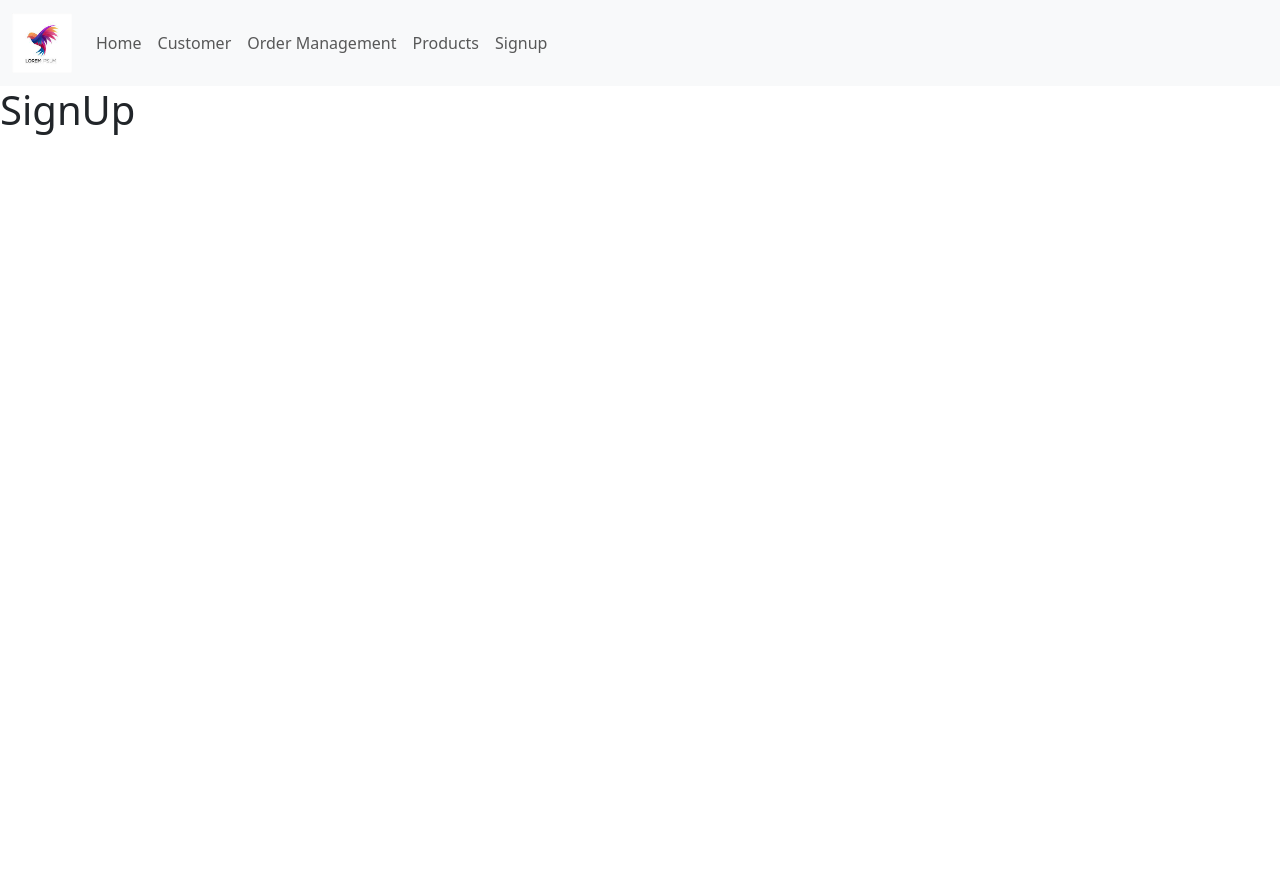
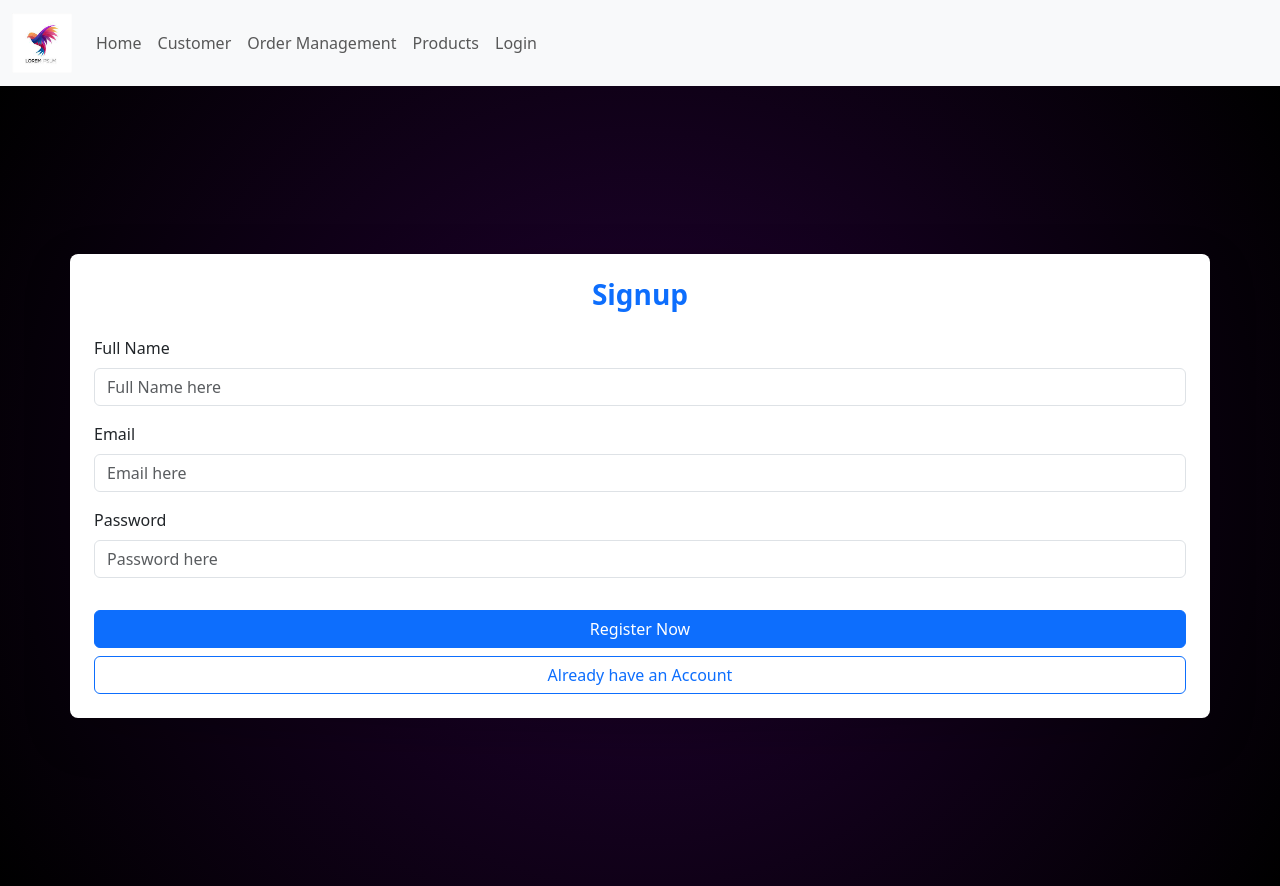
Before and after one commit to Faslanrizni/react-pos-front, a React (Vite) app: page /signup in a window 1280 px wide. Before the commit the page ends 800 px from the top, so only its background shows below. Built offline with nearby package versions, Linux system fonts and the light colour scheme.

Commit message:
login signup done

```diff
--- a/src/App.tsx
+++ b/src/App.tsx
@@ -6,6 +6,7 @@ import Customer from "./components/Customer.tsx";
 import Product from "./components/Product.tsx";
 import Order from "./components/Order";
 import Signup from "./components/SignUp";
+import Login from "./components/Login";
 
 function App() {
   return (
@@ -33,7 +34,7 @@ function App() {
                   <Link className="nav-link" to={'/product'} >Products</Link>
                 </li>
                 <li className="nav-item">
-                  <Link className="nav-link" to={'/signup'} >Signup</Link>
+                  <Link className="nav-link" to={'/login'} >Login</Link>
                 </li>
               </ul>
             </div>
@@ -45,6 +46,7 @@ function App() {
           <Route path={'/customer'} element={<Customer/>} />
           <Route path={'/product'} element={<Product/>} />
           <Route path={'/orders'} element={<Order/>} />
+          <Route path={'/login'} element={<Login/>} />
           <Route path={'/signup'} element={<Signup/>} />
         </Routes>
 
--- a/src/components/Login.tsx
+++ b/src/components/Login.tsx
@@ -1,4 +1,75 @@
-function Login() {
-    return <h1>Login</h1>
+import React,{useState} from "react";
+import AxiosInstance from "../config/axiosInstance";
+import {Link, useNavigate} from "react-router-dom";
+
+const Login:React.FC = ()=>{
+    const [email, setEmail] = useState('');
+    const [password, setPassword] = useState('');
+    const [errorMessage, setErrorMessage] = useState('');
+    const navigate = useNavigate();
+    const login = async () => {
+        try {
+            const response = await AxiosInstance.post('/users/login', { email, password });
+
+            setErrorMessage('');
+
+            navigate('/product');
+
+            /*=============== token verifire ===================*/
+
+            const expirationDate = new Date();
+            expirationDate.setDate(expirationDate.getDate()+2)
+
+            const cookieValue =encodeURIComponent('token')+'='
+                +encodeURIComponent(response.data)+'; expires='+expirationDate.toUTCString()+'; path=/';
+            document.cookie =cookieValue;
+            console.log(response.data)
+            /*================= token verifire ==================*/
+        } catch (error) {
+            setErrorMessage('Invalid email or password. Please try again.');
+            console.error(error);
+        }
+    }
+
+    return(
+        <>
+            <br/>
+            <div className="container">
+                <div className="row">
+                    <div className="col-6">
+                        <div className="form-group">
+                            <label htmlFor="email" className="form-label">Email</label>
+                            <input
+                                type="email"
+                                onChange={(e) => setEmail(e.target.value)}
+                                className="form-control"
+                                placeholder="Email here"
+                            />
+                        </div>
+                    </div>
+                    <div className="col-6">
+                        <div className="form-group">
+                            <label htmlFor="password" className="form-label">Password</label>
+                            <input
+                                type="password"
+                                onChange={(e) => setPassword(e.target.value)}
+                                className="form-control"
+                                placeholder="Password here"
+                            />
+                        </div>
+                    </div>
+                    <div className="col-12 mt-3">
+                        <button className="btn btn-primary w-100" onClick={login}>Login</button>
+                    </div>
+                    {errorMessage && (
+                        <div className="col-12 mt-2 text-danger bg-white p-2 rounded">{errorMessage}</div>
+                    )}
+                    <div className="col-12 mt-2">
+                        <Link to="/signup" className="btn btn-outline-primary w-100">Sign up</Link>
+                    </div>
+                </div>
+            </div>
+        </>
+    )
 }
 export default Login;
--- a/src/components/SignUp.tsx
+++ b/src/components/SignUp.tsx
@@ -1,4 +1,114 @@
-function SignUp() {
-    return <h1>SignUp</h1>
+import React, {useState} from "react";
+import {Link, useNavigate} from "react-router-dom";
+import AxiosInstance from "../config/axiosInstance";
+
+const Signup:React.FC = ()=>{
+    const [fullName, setFullName] = useState('');
+    const [email, setEmail] = useState('');
+    const [password, setPassword] = useState('');
+    const navigate = useNavigate();
+    const [errorMessage, setErrorMessage] = useState('');
+    const [successMessage, setSuccessMessage] = useState('');
+
+    const signup = async () => {
+        try {
+            const response = await AxiosInstance.post('/users/register', {
+                fullName, email, password
+            });
+            console.log(response);
+
+            setEmail('');
+            setFullName('');
+            setPassword('');
+
+            // Display success message
+            setSuccessMessage('Signup successful!');
+
+            // Clear any previous error message
+            setErrorMessage('');
+
+
+            setTimeout(() => {
+                navigate('/product');
+            }, 2000);
+
+        } catch (error) {
+            setErrorMessage('Invalid password or email already exists. Please try again.');
+            console.log(error);
+        }
+    }
+
+
+    return (
+        <div
+            className="d-flex justify-content-center align-items-center vh-100"
+            style={{
+                background: 'radial-gradient(circle, #220233, #000000)',
+                position: 'relative',
+                overflow: 'hidden',
+            }}
+        >
+            <div className="container position-relative p-4 bg-white bg-opacity-90 shadow-lg rounded-3">
+
+                <h1 className="h3 fw-bold text-center text-primary mb-4">
+                    Signup
+                </h1>
+                <div className="row">
+                    <div className="col-12 mb-3">
+                        <div className="form-group">
+                            <label htmlFor="name" className="form-label">Full Name</label>
+                            <input
+                                type="text"
+                                onChange={(e) => setFullName(e.target.value)}
+                                className="form-control"
+                                placeholder="Full Name here"
+                            />
+                        </div>
+                    </div>
+                    <div className="col-12 mb-3">
+                        <div className="form-group">
+                            <label htmlFor="email" className="form-label">Email</label>
+                            <input
+                                type="email"
+                                onChange={(e) => setEmail(e.target.value)}
+                                className="form-control"
+                                placeholder="Email here"
+                            />
+                        </div>
+                    </div>
+                    <div className="col-12 mb-3">
+                        <div className="form-group">
+                            <label htmlFor="password" className="form-label">Password</label>
+                            <input
+                                type="password"
+                                onChange={(e) => setPassword(e.target.value)}
+                                className="form-control"
+                                placeholder="Password here"
+                            />
+                        </div>
+                    </div>
+                    <div className="col-12 mt-3">
+                        <button
+                            className="btn btn-primary w-100"
+                            onClick={signup}
+                        >
+                            Register Now
+                        </button>
+                        {errorMessage && (
+                            <p className="text-danger mt-2">{errorMessage}</p>
+                        )}
+                    </div>
+                    <div className="col-12 mt-2">
+                        <Link
+                            to="/signup"
+                            className="btn btn-outline-primary w-100"
+                        >
+                            Already have an Account
+                        </Link>
+                    </div>
+                </div>
+            </div>
+        </div>
+    );
 }
-export default SignUp;
+export default Signup;
--- /dev/null
+++ b/src/config/axiosInstance.tsx
@@ -0,0 +1,21 @@
+import axios from "axios";
+import BASE_URL from '../config/ApiConfig.jsx';
+
+const instance = axios.create({
+    baseURL: BASE_URL
+});
+
+instance.interceptors.request.use(
+    (config) => {
+        let token = document.cookie.split('; ')
+            .find(record => record.startsWith('token=')) || null;
+        token = token?.split('=')[1];
+        config.headers.Authorization = token;
+        return config;
+    },
+    (error) => {
+        return Promise.reject(error);
+    }
+);
+
+export default instance;
```
